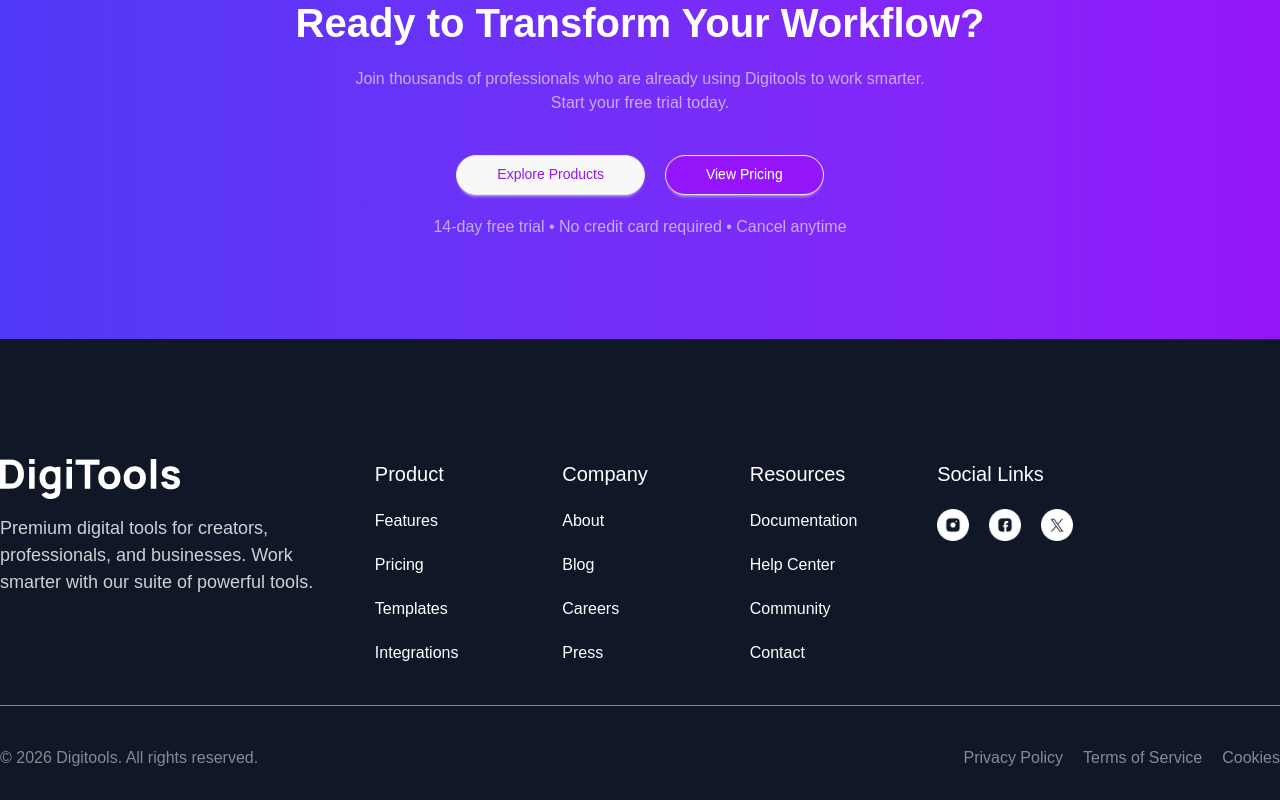
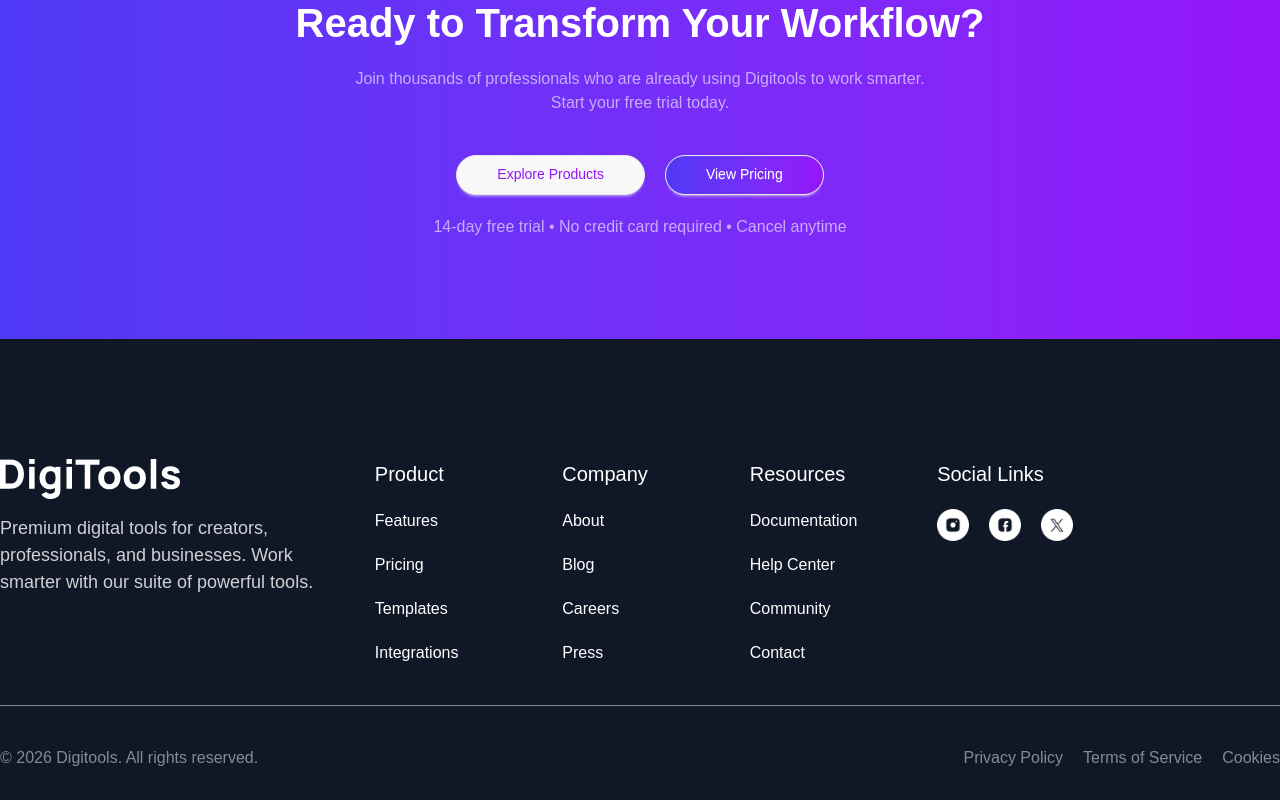
Before and after one commit to Asad-Chowdhury/DigiTools, a React (Vite) app: page / in a window 1280 px wide. Shown: the part 3100-3900 px from the top of the page. Built offline with nearby package versions, Linux system fonts and the light colour scheme.

Commit message:
update bg-color for Ready to transform section button

```diff
--- a/src/Components/ReadyToTransform/ReadyToTransform.jsx
+++ b/src/Components/ReadyToTransform/ReadyToTransform.jsx
@@ -20,7 +20,7 @@ const ReadyToTransform = () => {
             <button className="btn text-[#9514fa] rounded-full font-medium md:px-10">
               Explore Products
             </button>
-            <button className="btn bg-[#9514fa] text-white rounded-full font-medium md:px-10">
+            <button className="btn bg-linear-to-r from-[#4f39f6] to-[#9514fa] text-white rounded-full font-medium md:px-10">
               View Pricing
             </button>
           </div>
```
